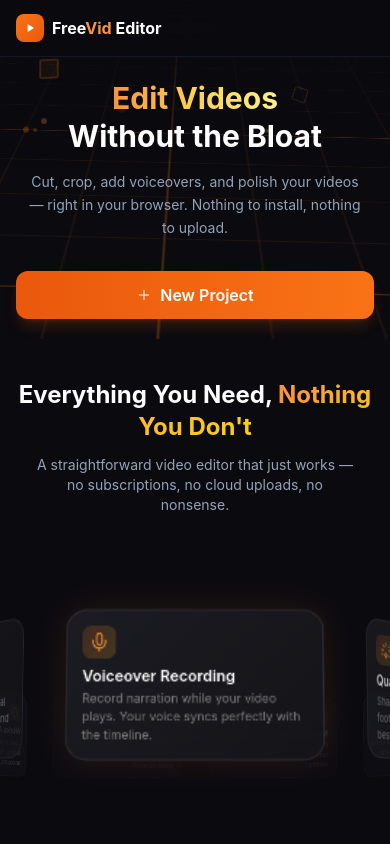
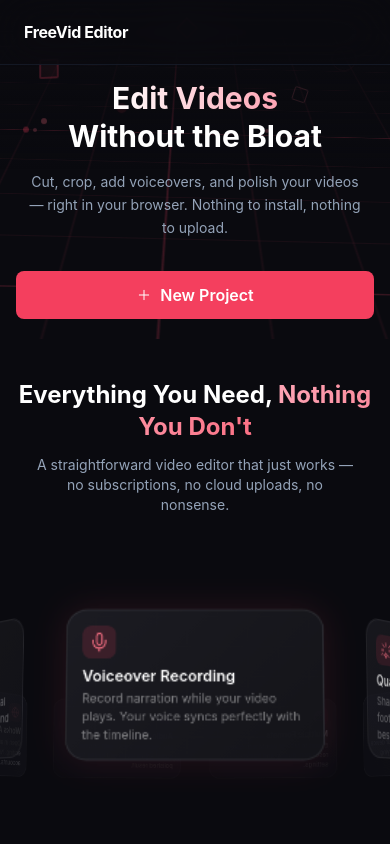
Before and after one commit to DominicOigo/video-editor, a React (Vite) app: page / in a window 390 px wide. Shown: the top 844 px of the page. Built offline with nearby package versions, Linux system fonts and the light colour scheme.

Commit message:
rose palette, brutalist buttons, choreographed logo styling

```diff
--- a/src/components/ContactForm.tsx
+++ b/src/components/ContactForm.tsx
@@ -72,9 +72,9 @@ export function ContactForm({ isOpen, onClose }: ContactFormProps) {
       >
         {/* Header */}
         <div className="flex items-start justify-between mb-6">
-          <div className="flex items-center gap-3">
-            <div className="w-10 h-10 rounded-xl bg-gradient-to-br from-orange-500/20 to-amber-500/20 flex items-center justify-center flex-shrink-0">
-              <Mail className="w-5 h-5 text-orange-400" />
+            <div className="flex items-center gap-3">
+            <div className="w-10 h-10 rounded-xl bg-primary-500/10 flex items-center justify-center flex-shrink-0">
+              <Mail className="w-5 h-5 text-primary-400" />
             </div>
             <div>
               <h3 className="text-base sm:text-lg font-semibold text-white">
--- a/src/components/Header.tsx
+++ b/src/components/Header.tsx
@@ -1,6 +1,4 @@
 import { Link } from 'react-router-dom';
-import { useIsMobile } from '../hooks/useMediaQuery';
-import { LogoPlay } from './Icons';
 
 interface HeaderProps {
   transparent?: boolean;
@@ -8,8 +6,6 @@ interface HeaderProps {
 }
 
 export function Header({ transparent = false, rightContent }: HeaderProps) {
-  const isMobile = useIsMobile();
-
   return (
     <header
       className={`fixed top-0 left-0 right-0 z-40 ${
@@ -18,15 +14,10 @@ export function Header({ transparent = false, rightContent }: HeaderProps) {
           : 'bg-[#0a0a0f]/80 backdrop-blur-xl border-b border-surface-800/50'
       }`}
     >
-      <div className={`max-w-7xl mx-auto ${isMobile ? 'px-4 h-14' : 'px-6 h-16'} flex items-center justify-between`}>
-        <Link to="/" className="flex items-center gap-2 group">
-          <div className={`rounded-lg bg-gradient-to-br from-orange-500 to-orange-600 flex items-center justify-center group-hover:scale-105 transition-transform ${
-            isMobile ? 'w-7 h-7' : 'w-8 h-8'
-          }`}>
-            <LogoPlay className={`text-white ${isMobile ? 'w-3.5 h-3.5' : 'w-4 h-4'}`} />
-          </div>
-          <span className={`font-bold text-white ${isMobile ? 'text-base' : 'text-lg'}`}>
-            Free<span className="text-orange-400">Vid</span> Editor
+      <div className="max-w-7xl mx-auto px-6 h-16 flex items-center justify-between">
+        <Link to="/" className="flex items-center gap-2">
+          <span className="font-bold text-white tracking-tight">
+            FreeVid Editor
           </span>
         </Link>
 
--- a/src/components/QualitySettings.tsx
+++ b/src/components/QualitySettings.tsx
@@ -151,7 +151,7 @@ export function QualitySettingsPanel({
       {/* Info */}
       <div className="p-3 rounded-xl bg-surface-900/50 border border-surface-800/50">
         <p className="text-xs text-surface-500 leading-relaxed">
-          <span className="text-orange-400">Note:</span> Enhancements increase processing time.
+          <span className="text-primary-400">Note:</span> Enhancements increase processing time.
           For best results, start with a high-quality source video.
         </p>
       </div>
--- a/src/components/RevolvingCarousel.tsx
+++ b/src/components/RevolvingCarousel.tsx
@@ -105,7 +105,7 @@ export function RevolvingCarousel() {
           width: clamp(22px, 3.5vw, 34px);
           height: clamp(22px, 3.5vw, 34px);
           border-radius: clamp(6px, 1vw, 10px);
-          background: linear-gradient(135deg, rgba(249,115,22,0.18), rgba(251,191,36,0.18));
+          background: rgba(244,63,94,0.15);
           display: flex;
           align-items: center;
           justify-content: center;
@@ -165,11 +165,11 @@ export function RevolvingCarousel() {
                   style={{
                     opacity: Math.max(0.12, 1 - absDiff * 0.22),
                     transform: absDiff < 0.5 ? 'scale(1.05)' : 'scale(1)',
-                    boxShadow: absDiff < 0.5 ? '0 0 24px rgba(249,115,22,0.12)' : 'none',
+                    boxShadow: absDiff < 0.5 ? '0 0 24px rgba(244,63,94,0.12)' : 'none',
                   }}
                 >
                   <div className="orbit-icon">
-                    <span className="text-orange-400">{feature.icon}</span>
+                    <span className="text-primary-400">{feature.icon}</span>
                   </div>
                   <div className="orbit-title">{feature.title}</div>
                   <div className="orbit-desc">{feature.description}</div>
--- a/src/components/Timeline.tsx
+++ b/src/components/Timeline.tsx
@@ -30,13 +30,13 @@ function formatTime(seconds: number): string {
 
 const TRACK_HEIGHT = 36;
 const TRACK_COLORS: Record<string, string> = {
-  video: 'from-orange-500/20 to-orange-600/10 border-orange-500/30',
+  video: 'from-primary-500/20 to-primary-600/10 border-primary-500/30',
   audio: 'from-emerald-500/20 to-emerald-600/10 border-emerald-500/30',
   voiceover: 'from-sky-500/20 to-sky-600/10 border-sky-500/30',
 };
 
 const TRACK_LABEL_COLORS: Record<string, string> = {
-  video: 'text-orange-400',
+  video: 'text-primary-400',
   audio: 'text-emerald-400',
   voiceover: 'text-sky-400',
 };
--- a/src/components/TracksPanel.tsx
+++ b/src/components/TracksPanel.tsx
@@ -36,7 +36,7 @@ export function TracksPanel({
 
   const trackTypeColor = (type: string) => {
     switch (type) {
-      case 'video': return 'border-l-orange-500';
+      case 'video': return 'border-l-primary-500';
       case 'audio': return 'border-l-emerald-500';
       case 'voiceover': return 'border-l-sky-500';
       default: return 'border-l-surface-500';
--- a/src/index.css
+++ b/src/index.css
@@ -40,26 +40,23 @@
   }
 
   .btn-primary {
-    @apply relative inline-flex items-center justify-center px-6 py-3 font-semibold text-white
-    bg-gradient-to-r from-primary-600 to-primary-500 rounded-xl
-    hover:from-primary-500 hover:to-primary-400
-    active:scale-[0.98] transition-all duration-200
-    shadow-lg shadow-primary-600/20 hover:shadow-primary-500/30
-    disabled:opacity-50 disabled:cursor-not-allowed disabled:active:scale-100;
+    @apply inline-flex items-center justify-center px-6 py-3 font-semibold text-white
+    bg-primary-500 hover:bg-primary-600
+    rounded-lg transition-colors duration-150
+    disabled:opacity-50 disabled:cursor-not-allowed;
   }
 
   .btn-secondary {
-    @apply relative inline-flex items-center justify-center px-6 py-3 font-semibold text-surface-200
-    bg-surface-800/80 border border-surface-700/50 rounded-xl
-    hover:bg-surface-700/80 hover:text-white hover:border-surface-600/50
-    active:scale-[0.98] transition-all duration-200
-    disabled:opacity-50 disabled:cursor-not-allowed disabled:active:scale-100;
+    @apply inline-flex items-center justify-center px-6 py-3 font-semibold
+    text-primary-300 border-2 border-primary-500/40 hover:border-primary-500
+    hover:text-primary-200 rounded-lg transition-colors duration-150
+    disabled:opacity-50 disabled:cursor-not-allowed;
   }
 
   .btn-ghost {
-    @apply relative inline-flex items-center justify-center px-4 py-2 font-medium text-surface-400
-    hover:text-white hover:bg-surface-800/50 rounded-lg
-    active:scale-[0.98] transition-all duration-200;
+    @apply inline-flex items-center justify-center px-4 py-2 font-medium
+    text-surface-500 hover:text-white hover:bg-surface-800
+    rounded-lg transition-colors duration-150;
   }
 
   .input-field {
@@ -97,15 +94,15 @@
 
 @layer utilities {
   .text-gradient {
-    @apply bg-clip-text text-transparent bg-gradient-to-r from-orange-400 via-amber-400 to-yellow-400;
+    @apply bg-clip-text text-transparent bg-gradient-to-r from-primary-300 to-primary-400;
   }
 
   .text-gradient-hero {
-    @apply bg-clip-text text-transparent bg-gradient-to-r from-orange-400 via-amber-300 to-yellow-200;
+    @apply bg-clip-text text-transparent bg-gradient-to-r from-white to-primary-300;
   }
 
   .bg-grid {
-    background-image: radial-gradient(rgba(249, 115, 22, 0.08) 1px, transparent 1px);
+    background-image: radial-gradient(rgba(244, 63, 94, 0.08) 1px, transparent 1px);
     background-size: 30px 30px;
   }
 
@@ -245,7 +242,7 @@
 /* Cube 3 — quick bob with border glow */
 @keyframes cube-float-3 {
   0%, 100% { transform: translateY(0px); opacity: 0.3; }
-  50% { transform: translateY(-10px); opacity: 0.5; box-shadow: 0 0 8px rgba(249,115,22,0.15); }
+   50% { transform: translateY(-10px); opacity: 0.5; box-shadow: 0 0 8px rgba(244,63,94,0.15); }
 }
 
 .hero-cube-3 {
--- a/src/pages/HomePage.tsx
+++ b/src/pages/HomePage.tsx
@@ -147,15 +147,15 @@ export function HomePage() {
               backgroundImage: `
                 repeating-linear-gradient(
                   to right,
-                  rgba(249, 115, 22, 0.08) 0px,
-                  rgba(249, 115, 22, 0.08) 1px,
+                  rgba(244, 63, 94, 0.06) 0px,
+                  rgba(244, 63, 94, 0.06) 1px,
                   transparent 1px,
                   transparent 45px
                 ),
                 repeating-linear-gradient(
                   to bottom,
-                  rgba(249, 115, 22, 0.08) 0px,
-                  rgba(249, 115, 22, 0.08) 1px,
+                  rgba(244, 63, 94, 0.06) 0px,
+                  rgba(244, 63, 94, 0.06) 1px,
                   transparent 1px,
                   transparent 45px
                 )
@@ -171,15 +171,15 @@ export function HomePage() {
               backgroundImage: `
                 repeating-linear-gradient(
                   to right,
-                  rgba(249, 115, 22, 0.2) 0px,
-                  rgba(249, 115, 22, 0.2) 1px,
+                  rgba(244, 63, 94, 0.15) 0px,
+                  rgba(244, 63, 94, 0.15) 1px,
                   transparent 1px,
                   transparent 180px
                 ),
                 repeating-linear-gradient(
                   to bottom,
-                  rgba(249, 115, 22, 0.2) 0px,
-                  rgba(249, 115, 22, 0.2) 1px,
+                  rgba(244, 63, 94, 0.15) 0px,
+                  rgba(244, 63, 94, 0.15) 1px,
                   transparent 1px,
                   transparent 180px
                 )
@@ -189,59 +189,59 @@ export function HomePage() {
           {/* Fade overlay at top for clean blend */}
           <div className="absolute inset-0 bg-gradient-to-b from-[#0a0a0f] via-transparent to-transparent" />
           {/* Warm bottom glow */}
-          <div className="absolute bottom-0 left-1/2 -translate-x-1/2 w-[900px] h-[350px] bg-orange-500/12 rounded-full blur-[150px]" />
+          <div className="absolute bottom-0 left-1/2 -translate-x-1/2 w-[900px] h-[350px] bg-primary-500/12 rounded-full blur-[150px]" />
 
           {/* Floating 3D geometric shapes */}
           <div className="absolute inset-0 overflow-hidden hero-shapes-layer" data-parallax="shapes">
             {/* Cube 1 — rotating, top-left */}
             <div className="hero-shape" style={{ left: '10%', top: '20%' }}>
-              <div className="w-5 h-5 sm:w-6 sm:h-6 border-2 border-orange-500/30 rounded-sm hero-cube"
-                style={{ background: 'linear-gradient(135deg, rgba(249,115,22,0.1), rgba(251,191,36,0.05))' }} />
+              <div className="w-5 h-5 sm:w-6 sm:h-6 border-2 border-primary-500/30 rounded-sm hero-cube"
+                style={{ background: 'linear-gradient(135deg, rgba(244,63,94,0.1), rgba(244,63,94,0.05))' }} />
             </div>
 
             {/* Cube 2 — smaller, right side */}
             <div className="hero-shape" style={{ left: '75%', top: '28%' }}>
-              <div className="w-3.5 h-3.5 sm:w-4 sm:h-4 border border-amber-400/25 rounded-sm hero-cube-2" />
+              <div className="w-3.5 h-3.5 sm:w-4 sm:h-4 border border-primary-400/25 rounded-sm hero-cube-2" />
             </div>
 
             {/* Cube 3 — tiny, mid-right */}
             <div className="hero-shape" style={{ left: '58%', top: '12%' }}>
-              <div className="w-3 h-3 sm:w-4 sm:h-4 border border-orange-400/20 rounded-sm hero-cube-3" />
+              <div className="w-3 h-3 sm:w-4 sm:h-4 border border-primary-400/20 rounded-sm hero-cube-3" />
             </div>
 
             {/* Diamond — slowly spinning, center-top */}
             <div className="hero-shape" style={{ left: '46%', top: '10%' }}>
-              <div className="w-4 h-4 sm:w-5 sm:h-5 border-2 border-orange-400/30 rotate-45 hero-diamond"
-                style={{ background: 'rgba(249,115,22,0.08)' }} />
+              <div className="w-4 h-4 sm:w-5 sm:h-5 border-2 border-primary-400/30 rotate-45 hero-diamond"
+                style={{ background: 'rgba(244,63,94,0.08)' }} />
             </div>
 
             {/* Large ring — pulsing, top area */}
             <div className="hero-shape" style={{ left: '18%', top: '6%' }}>
-              <div className="w-8 h-8 sm:w-10 sm:h-10 rounded-full border border-orange-400/20 hero-ring" />
+              <div className="w-8 h-8 sm:w-10 sm:h-10 rounded-full border border-primary-400/20 hero-ring" />
             </div>
 
             {/* Small ring — right side */}
             <div className="hero-shape" style={{ left: '85%', top: '15%' }}>
-              <div className="w-6 h-6 sm:w-7 sm:h-7 rounded-full border border-amber-400/15 hero-ring-2" />
+              <div className="w-6 h-6 sm:w-7 sm:h-7 rounded-full border border-primary-400/15 hero-ring-2" />
             </div>
 
             {/* Particle cluster — floating dots, left area */}
             <div className="hero-shape" style={{ left: '6%', top: '38%' }}>
               <div className="flex gap-1 sm:gap-1.5">
-                <div className="w-1.5 h-1.5 sm:w-2 sm:h-2 rounded-full bg-orange-500/50 hero-particle" />
-                <div className="w-1 h-1 sm:w-1.5 sm:h-1.5 rounded-full bg-amber-500/40 hero-particle" style={{ animationDelay: '1.2s' }} />
-                <div className="w-1.5 h-1.5 sm:w-2 sm:h-2 rounded-full bg-orange-400/35 hero-particle" style={{ animationDelay: '2.4s' }} />
+                <div className="w-1.5 h-1.5 sm:w-2 sm:h-2 rounded-full bg-primary-500/50 hero-particle" />
+                <div className="w-1 h-1 sm:w-1.5 sm:h-1.5 rounded-full bg-primary-400/40 hero-particle" style={{ animationDelay: '1.2s' }} />
+                <div className="w-1.5 h-1.5 sm:w-2 sm:h-2 rounded-full bg-primary-400/35 hero-particle" style={{ animationDelay: '2.4s' }} />
               </div>
             </div>
 
             {/* Drift shape — moves in a slow oval, mid-left */}
             <div className="hero-shape" style={{ left: '28%', top: '35%' }}>
-              <div className="w-2.5 h-2.5 sm:w-3 sm:h-3 rounded-full bg-orange-500/25 hero-drift" />
+              <div className="w-2.5 h-2.5 sm:w-3 sm:h-3 rounded-full bg-primary-500/25 hero-drift" />
             </div>
 
             {/* Single particle — right bottom */}
             <div className="hero-shape" style={{ left: '68%', top: '38%' }}>
-              <div className="w-1 h-1 sm:w-1.5 sm:h-1.5 rounded-full bg-amber-400/40 hero-particle" style={{ animationDelay: '0.6s' }} />
+              <div className="w-1 h-1 sm:w-1.5 sm:h-1.5 rounded-full bg-primary-400/40 hero-particle" style={{ animationDelay: '0.6s' }} />
             </div>
           </div>
         </div>
@@ -315,8 +315,8 @@ export function HomePage() {
             <div className="grid grid-cols-1 sm:grid-cols-2 gap-6 sm:gap-8">
               {/* Support Card */}
               <div className="card text-center flex flex-col items-center p-6 sm:p-8">
-                <div className="inline-flex items-center justify-center w-14 h-14 sm:w-16 sm:h-16 rounded-2xl bg-gradient-to-br from-orange-500/20 to-amber-500/20 mb-4 sm:mb-5">
-                  <Coffee className="w-6 h-6 sm:w-7 sm:h-7 text-orange-400" />
+                <div className="inline-flex items-center justify-center w-14 h-14 sm:w-16 sm:h-16 rounded-2xl bg-primary-500/10 mb-4 sm:mb-5">
+                  <Coffee className="w-6 h-6 sm:w-7 sm:h-7 text-primary-400" />
                 </div>
                 <h3 className="text-lg sm:text-xl font-bold text-white mb-2">
                   Buy Me a Coffee
@@ -520,13 +520,10 @@ export function HomePage() {
       <footer className="border-t border-surface-800/50 mt-10 sm:mt-16">
         <div className="max-w-7xl mx-auto px-4 sm:px-6 py-8 sm:py-10">
           <div className="flex flex-col items-center gap-4 sm:gap-5">
-            {/* Brand — matches Header exactly */}
-            <Link to="/" className="flex items-center gap-2 group">
-              <div className="w-7 h-7 sm:w-8 sm:h-8 rounded-lg bg-gradient-to-br from-orange-500 to-orange-600 flex items-center justify-center group-hover:scale-105 transition-transform">
-                <LogoPlay className="text-white w-3.5 h-3.5 sm:w-4 sm:h-4" />
-              </div>
-              <span className="text-sm sm:text-base font-bold text-white">
-                free<span className="text-orange-400">Dom</span> Editor
+            {/* Brand */}
+            <Link to="/">
+              <span className="text-lg font-bold tracking-tight text-white">
+                FreeVid Editor
               </span>
             </Link>
 
@@ -542,7 +539,7 @@ export function HomePage() {
                 href="https://web.facebook.com/profile.php?id=100073109214659"
                 target="_blank"
                 rel="noopener noreferrer"
-                className="w-9 h-9 rounded-xl bg-surface-800/80 border border-surface-700/50 flex items-center justify-center text-surface-400 hover:text-white hover:border-orange-500/40 hover:bg-surface-800 transition-all duration-200"
+                className="w-9 h-9 rounded-xl bg-surface-800/80 border border-surface-700/50 flex items-center justify-center text-surface-400 hover:text-white hover:border-primary-500/40 hover:bg-surface-800 transition-all duration-200"
                 aria-label="Facebook"
               >
                 <Facebook className="w-4 h-4" />
@@ -589,7 +586,7 @@ export function HomePage() {
                   href="https://dominic-oigo.vercel.app"
                   target="_blank"
                   rel="noopener noreferrer"
-                  className="text-surface-400 hover:text-orange-400 transition-colors"
+                  className="text-surface-400 hover:text-primary-400 transition-colors"
                 >
                   Dominic Oigo
                 </a>
@@ -677,7 +674,7 @@ function SupportButton() {
                   'Enter your M-Pesa PIN and send',
                 ].map((step, i) => (
                   <li key={i} className="flex items-start gap-2.5 text-xs sm:text-sm text-surface-400">
-                    <span className="flex-shrink-0 w-5 h-5 rounded-full bg-orange-500/15 text-orange-400 flex items-center justify-center text-[10px] font-semibold">
+                    <span className="flex-shrink-0 w-5 h-5 rounded-full bg-primary-500/15 text-primary-400 flex items-center justify-center text-[10px] font-semibold">
                       {i + 1}
                     </span>
                     {step}
@@ -693,7 +690,7 @@ function SupportButton() {
                 className={`flex-1 px-4 py-2.5 rounded-xl text-sm font-medium transition-all duration-200 ${
                   copied
                     ? 'bg-green-500/20 text-green-400 border border-green-500/30'
-                    : 'bg-surface-800 text-surface-300 border border-surface-700 hover:border-orange-500/30 hover:text-white'
+                    : 'bg-surface-800 text-surface-300 border border-surface-700 hover:border-primary-500/30 hover:text-white'
                 }`}
               >
                 {copied ? (
--- a/tailwind.config.js
+++ b/tailwind.config.js
@@ -8,17 +8,17 @@ export default {
     extend: {
       colors: {
         primary: {
-          50: '#fff7ed',
-          100: '#ffedd5',
-          200: '#fed7aa',
-          300: '#fdba74',
-          400: '#fb923c',
-          500: '#f97316',
-          600: '#ea580c',
-          700: '#c2410c',
-          800: '#9a3412',
-          900: '#7c2d12',
-          950: '#431407',
+          50: '#fef1f3',
+          100: '#ffe4e8',
+          200: '#fecdd5',
+          300: '#fda4b4',
+          400: '#fb7185',
+          500: '#f43f5e',
+          600: '#e11d48',
+          700: '#be123c',
+          800: '#9f1239',
+          900: '#881337',
+          950: '#4c0519',
         },
         surface: {
           50: '#f8fafc',
@@ -50,8 +50,8 @@ export default {
           '50%': { transform: 'translateY(-20px)' },
         },
         glow: {
-          '0%': { boxShadow: '0 0 20px rgba(99, 102, 241, 0.3)' },
-          '100%': { boxShadow: '0 0 40px rgba(99, 102, 241, 0.6)' },
+          '0%': { boxShadow: '0 0 20px rgba(244, 63, 94, 0.3)' },
+          '100%': { boxShadow: '0 0 40px rgba(244, 63, 94, 0.6)' },
         },
       },
       backgroundSize: {
```
